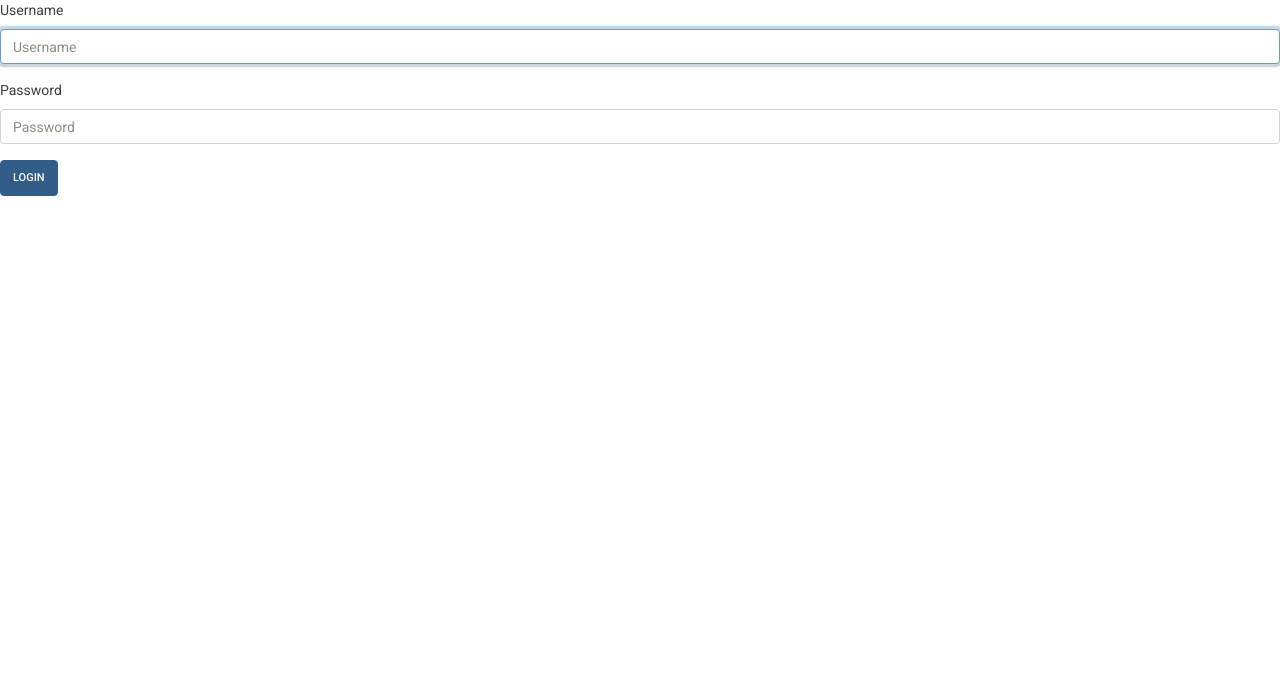
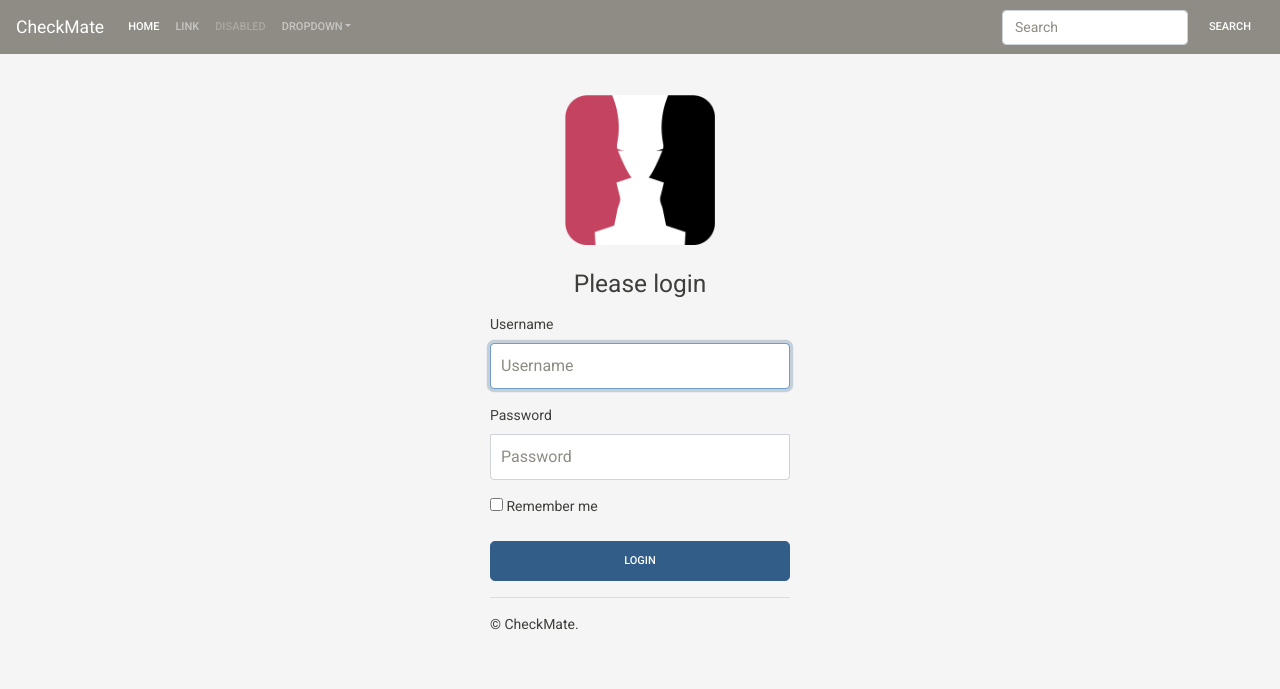
Before and after one commit to on1ystar/checkmate, a Django app: page /accounts/login/ in a window 1280 px wide. Shown: the top 689 px of the page. Run offline with Django 3.2, Linux system fonts and the light colour scheme; parts of the project's set-up code (start-up, migrations or seed data) failed here and were passed over; some libraries are stand-ins or nearby versions.

Commit message:
login form

```diff
--- a/accounts/templates/accounts/login_form.html
+++ b/accounts/templates/accounts/login_form.html
@@ -1,12 +1,93 @@
 {% extends "accounts/layout.html" %}
 {% load bootstrap4 %}
+{% block style %}
+<style>
+
+    .bd-placeholder-img {
+        font-size: 1.125rem;
+        text-anchor: middle;
+        -webkit-user-select: none;
+        -moz-user-select: none;
+        -ms-user-select: none;
+        user-select: none;
+      }
+
+      @media (min-width: 768px) {
+        .bd-placeholder-img-lg {
+          font-size: 3.5rem;
+        }
+      }
+
+    body {
+        height: 100%;
+      }
+
+      body {
+        display: -ms-flexbox;
+        display: flex;
+        -ms-flex-align: center;
+        align-items: center;
+        padding-top: 5rem;
+        padding-bottom: 40px;
+        background-color: #f5f5f5;
+      }
+
+      .form-signin {
+        width: 100%;
+        max-width: 330px;
+        padding: 15px;
+        margin: auto;
+      }
+      .form-signin .checkbox {
+        font-weight: 400;
+      }
+      .form-signin .form-control {
+        position: relative;
+        box-sizing: border-box;
+        height: auto;
+        padding: 10px;
+        font-size: 16px;
+      }
+      .form-signin .form-control:focus {
+        z-index: 2;
+      }
+      .form-signin input[type="email"] {
+        margin-bottom: -1px;
+        border-bottom-right-radius: 0;
+        border-bottom-left-radius: 0;
+      }
+      .form-signin input[type="password"] {
+        margin-bottom: 10px;
+        border-top-left-radius: 0;
+        border-top-right-radius: 0;
+      }
+
+</style>
+{% endblock style %}
+
 
 {% block content %}
+<form class="form-signin" action=""method="post" >
+    {% csrf_token %}
+    <center><img class="mb-4" src="/static/img/logo.png" alt="" width="150" height="150"></center>
+    <center><h2 class="h3 mb-3 font-weight-normal">Please login</h2></center>
+    {% bootstrap_form form %}
+    <!-- <label for="inputEmail" class="sr-only">Email address</label>
+    <input type="email" id="inputEmail" class="form-control" placeholder="Email address" required="" autofocus="">
+    <label for="inputPassword" class="sr-only">Password</label>
+    <input type="password" id="inputPassword" class="form-control" placeholder="Password" required=""> -->
+    <div class="checkbox mb-3">
+      <label>
+        <input type="checkbox" value="remember-me"> Remember me
+      </label>
+    </div>
+    <button class="btn btn-lg btn-primary btn-block" type="submit">Login</button>
+  <!-- </form>
     <form action=""method="post">
         {% csrf_token %}
         {% bootstrap_form form %}
         {% buttons %}
             <button class="btn btn-primary">login</button>
         {% endbuttons%}
-    </form>
+    </form> -->
 {% endblock content %}
--- a/attendance/templates/attendance/layout.html
+++ b/attendance/templates/attendance/layout.html
@@ -9,9 +9,58 @@
         integrity="sha256-iT6Q9iMJYuQiMWNd9lDyBUStIq/8PuOW33aOqmvFpqI="
         crossorigin="anonymous"></script>
     <script src="https://stackpath.bootstrapcdn.com/bootstrap/4.5.2/js/bootstrap.min.js" integrity="sha384-B4gt1jrGC7Jh4AgTPSdUtOBvfO8shuf57BaghqFfPlYxofvL8/KUEfYiJOMMV+rV" crossorigin="anonymous"></script>
+    <style>
+        body{
+            padding-top: 5rem;
+            padding-bottom: 2rem;
+        }
+    </style>
+    {% block style %}{% endblock style %}
 </head>
+
 <body>
-    {% block content %}
-    {% endblock content %}
+    <nav class="navbar navbar-expand-md navbar-dark bg-dark fixed-top">
+  <a class="navbar-brand" href="#">CheckMate</a>
+  <button class="navbar-toggler" type="button" data-toggle="collapse" data-target="#navbarsExampleDefault" aria-controls="navbarsExampleDefault" aria-expanded="false" aria-label="Toggle navigation">
+    <span class="navbar-toggler-icon"></span>
+  </button>
+
+  <div class="collapse navbar-collapse" id="navbarsExampleDefault">
+    <ul class="navbar-nav mr-auto">
+      <li class="nav-item active">
+        <a class="nav-link" href="#">Home <span class="sr-only">(current)</span></a>
+      </li>
+      <li class="nav-item">
+        <a class="nav-link" href="#">Link</a>
+      </li>
+      <li class="nav-item">
+        <a class="nav-link disabled" href="#" tabindex="-1" aria-disabled="true">Disabled</a>
+      </li>
+      <li class="nav-item dropdown">
+        <a class="nav-link dropdown-toggle" href="#" id="dropdown01" data-toggle="dropdown" aria-haspopup="true" aria-expanded="false">Dropdown</a>
+        <div class="dropdown-menu" aria-labelledby="dropdown01">
+          <a class="dropdown-item" href="#">Action</a>
+          <a class="dropdown-item" href="#">Another action</a>
+          <a class="dropdown-item" href="#">Something else here</a>
+        </div>
+      </li>
+    </ul>
+    <form class="form-inline my-2 my-lg-0">
+      <input class="form-control mr-sm-2" type="text" placeholder="Search" aria-label="Search">
+      <button class="btn btn-secondary my-2 my-sm-0" type="submit">Search</button>
+    </form>
+  </div>
+</nav>
+<div class="container">
+    <div class="row">
+        <div class="col-sm-12">
+            {% block content %}
+            {% endblock content %}
+
+            <hr/>
+            &copy; CheckMate.
+        </div>
+    </div>
+</div>
 </body>
 </html>
--- a/checkmate/settings.py
+++ b/checkmate/settings.py
@@ -130,3 +130,5 @@ STATIC_URL = '/static/'
 
 MEDIA_URL = '/media/'
 MEDIA_ROOT = os.path.join(BASE_DIR, 'media')
+
+STATICFILES_DIRS = [os.path.join(BASE_DIR, 'static'),]
--- a/checkmate/urls.py
+++ b/checkmate/urls.py
@@ -24,6 +24,7 @@ urlpatterns = [
     path('face/', include('face.urls')),
     path('accounts/', include('accounts.urls')),
 ]
+urlpatterns += static(settings.STATIC_URL, document_root=settings.STATIC_ROOT)
 
 if settings.DEBUG:
     urlpatterns += static(settings.MEDIA_URL, document_root=settings.MEDIA_ROOT)
```
Also changed, not shown: db.sqlite3, static/img/logo.png (added).
